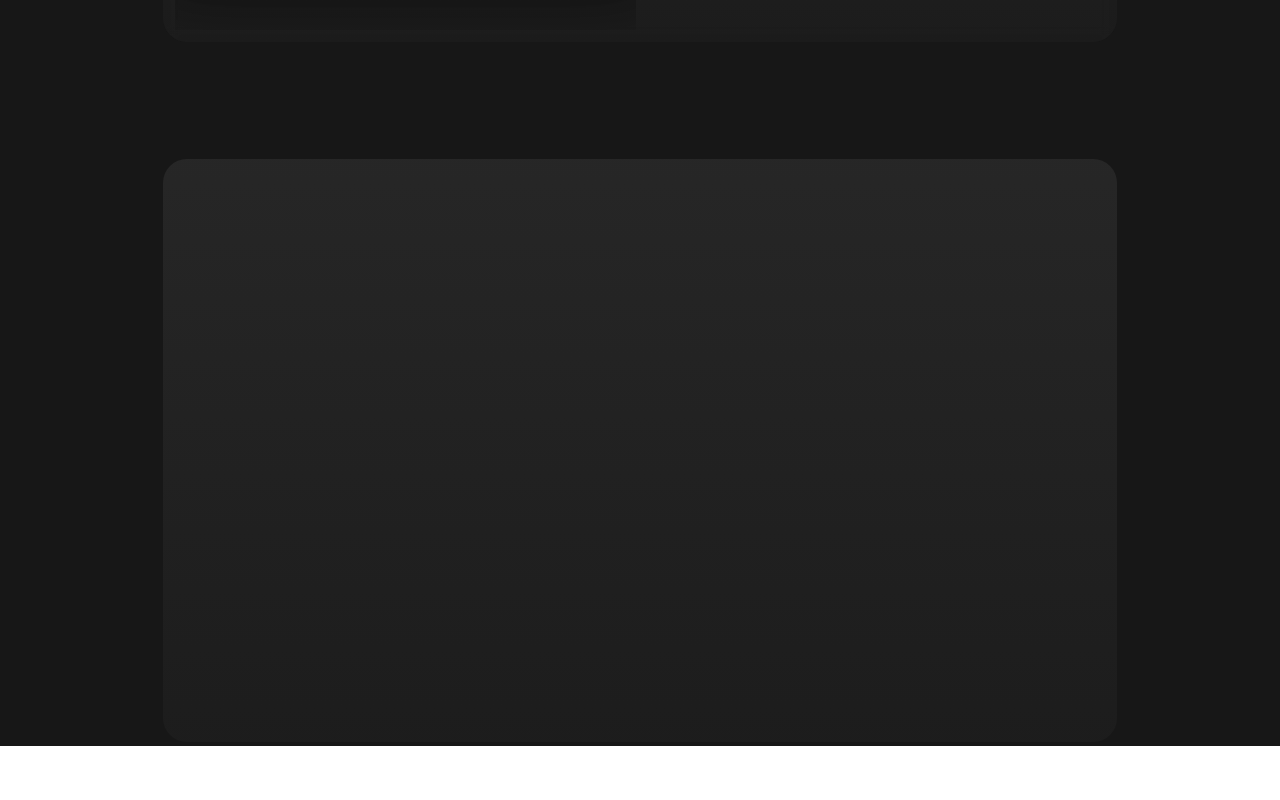
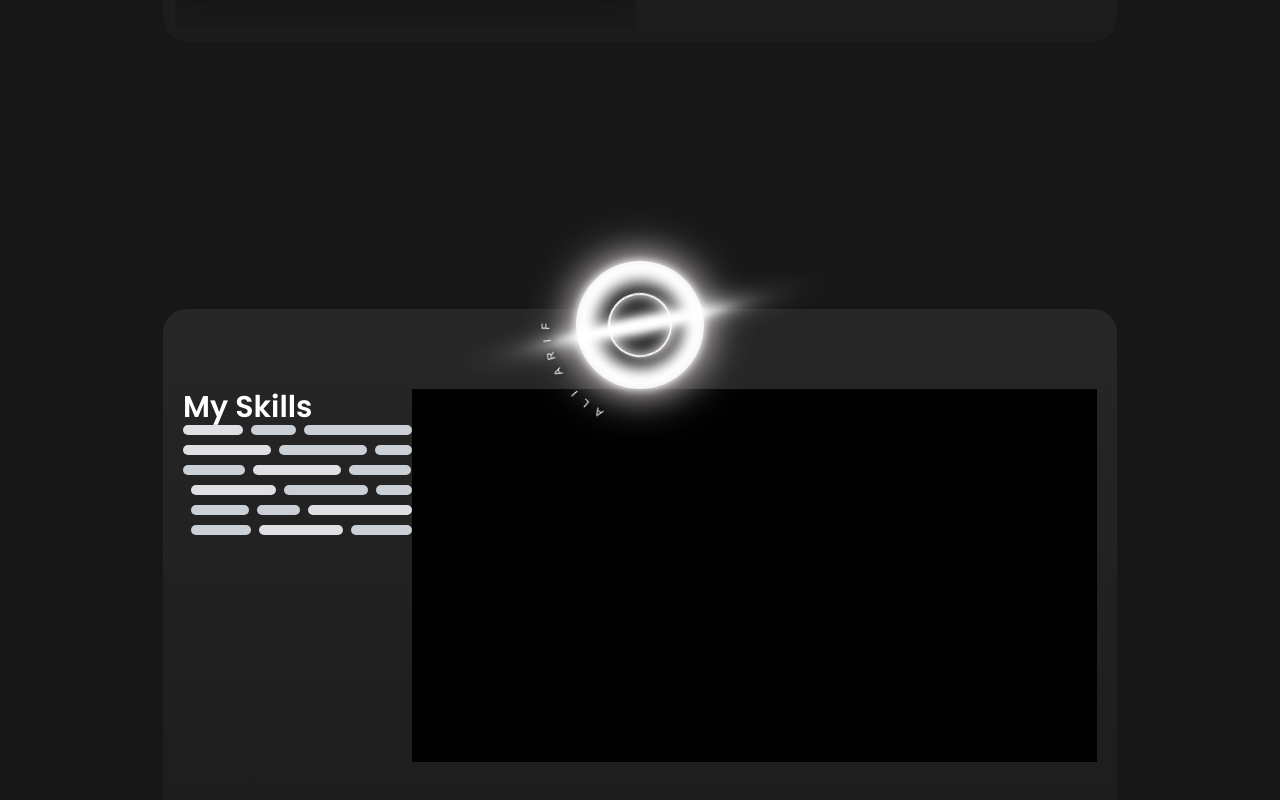
Before and after one commit to aa-coder-is-here/Portfolio-Website, a Next.js app: page / in a window 1280 px wide. Shown: the part 1162-1962 px from the top of the page. Before the commit the page ends 1908 px from the top, so only its background shows below. Built offline with nearby package versions, Linux system fonts and the light colour scheme.

Commit message:
Just trying to figure the svg section :(

```diff
--- a/src/Components/HoleSection.jsx
+++ b/src/Components/HoleSection.jsx
@@ -1,15 +1,31 @@
-import Hole from "@/UI Components/Hole";
+import { LoaderName } from "@/Data/Data";
+import BGSvg from "@/UI Components/BgSvg";
+import LoaderHole from "@/UI Components/HoleIs";
 
 const HoleSection = () => {
     return (
-        <div className="w-full h-[calc(100vh-100px)] flex justify-center items-end">
+        <div className="w-full h-[calc(100vh-0px)] flex justify-center items-end">
            {/* Block is here */}
-           <div className="w-9/12 h-5/6 bg-[linear-gradient(0deg,#32323233,#64646433)] rounded-3xl">
+           <div className="w-9/12 h-4/6 bg-[linear-gradient(0deg,#32323233,#64646433)] rounded-3xl relative flex px-5 py-20">
 
                 {/* Hole is here */}
-                <div className="">
+                <div className="absolute -top-12 left-[calc(50%-4rem)]">
                     {/* <Hole /> */}
+                    <LoaderHole name = {LoaderName} />
                 </div>
+
+                {/* The Images section is here */}
+                <div className="w-3/12 h-full flex">
+                {/* Content is place here */}
+                <div className="w-full h-full flex flex-col">
+                    <span className="text-3xl font-[600]">My Skills</span>
+                    <BGSvg />
+                </div>
+                </div>
+
+
+                {/* The text section is here */}
+                <div className="w-9/12 h-full bg-black"></div>
            </div>
         </div>
     )
--- a/src/Data/Data.jsx
+++ b/src/Data/Data.jsx
@@ -22,3 +22,7 @@ export const CodeText = {
         {SubHead: "10+" , Text: "O.S Contribution"},
     ]
 }
+
+// Hole Section data is as following
+
+export const LoaderName = "Ali Arif"
--- /dev/null
+++ b/src/UI Components/BgSvg.jsx
@@ -0,0 +1,42 @@
+const BGSvg = () => {
+    return (
+        <div>
+
+<div role="status" class="space-y-2.5 animate-pulse max-w-lg">
+    <div class="flex items-center w-full">
+        <div class="h-2.5 bg-gray-200 rounded-full dark:bg-gray-700 w-32"></div>
+        <div class="h-2.5 ms-2 bg-gray-300 rounded-full dark:bg-gray-600 w-24"></div>
+        <div class="h-2.5 ms-2 bg-gray-300 rounded-full dark:bg-gray-600 w-full"></div>
+    </div>
+    <div class="flex items-center w-full max-w-[480px]">
+        <div class="h-2.5 bg-gray-200 rounded-full dark:bg-gray-700 w-full"></div>
+                <div class="h-2.5 ms-2 bg-gray-300 rounded-full dark:bg-gray-600 w-full"></div>
+        <div class="h-2.5 ms-2 bg-gray-300 rounded-full dark:bg-gray-600 w-24"></div>
+    </div>
+    <div class="flex items-center w-full max-w-[400px]">
+        <div class="h-2.5 bg-gray-300 rounded-full dark:bg-gray-600 w-full"></div>
+        <div class="h-2.5 ms-2 bg-gray-200 rounded-full dark:bg-gray-700 w-80"></div>
+        <div class="h-2.5 ms-2 bg-gray-300 rounded-full dark:bg-gray-600 w-full"></div>
+    </div>
+    <div class="flex items-center w-full max-w-[480px]">
+        <div class="h-2.5 ms-2 bg-gray-200 rounded-full dark:bg-gray-700 w-full"></div>
+                <div class="h-2.5 ms-2 bg-gray-300 rounded-full dark:bg-gray-600 w-full"></div>
+        <div class="h-2.5 ms-2 bg-gray-300 rounded-full dark:bg-gray-600 w-24"></div>
+    </div>
+    <div class="flex items-center w-full max-w-[440px]">
+        <div class="h-2.5 ms-2 bg-gray-300 rounded-full dark:bg-gray-600 w-32"></div>
+        <div class="h-2.5 ms-2 bg-gray-300 rounded-full dark:bg-gray-600 w-24"></div>
+        <div class="h-2.5 ms-2 bg-gray-200 rounded-full dark:bg-gray-700 w-full"></div>
+    </div>
+    <div class="flex items-center w-full max-w-[360px]">
+        <div class="h-2.5 ms-2 bg-gray-300 rounded-full dark:bg-gray-600 w-full"></div>
+        <div class="h-2.5 ms-2 bg-gray-200 rounded-full dark:bg-gray-700 w-80"></div>
+        <div class="h-2.5 ms-2 bg-gray-300 rounded-full dark:bg-gray-600 w-full"></div>
+    </div>
+    <span class="sr-only">Loading...</span>
+</div>
+        </div>
+    )
+}
+
+export default BGSvg;
--- a/src/UI Components/Hole/Hole.css
+++ /dev/null
@@ -1,97 +0,0 @@
-.hole {
-    width: 200px;
-    height: 200px;
-    /* max-width: 100%; */
-    aspect-ratio: 1/1;
-    background: #171717;
-    border-radius: 100%;
-  }
-  .hole::before,
-  .hole::after {
-    content: "";
-    position: absolute;
-    top: 50%;
-    background: transparent;
-    box-shadow: 0px -10px 0 0 #171717;
-    width: 50px;
-    height: 20px;
-  }
-  .hole::before {
-    left: -48px;
-    border-top-right-radius: 20px;
-  }
-  .hole::after {
-    right: -48px;
-    border-top-left-radius: 20px;
-  }
-
-  .hole i {
-    display: block;
-    position: absolute;
-    width: 50px;
-    height: 50px;
-    border-radius: 140px;
-    opacity: 0;
-    animation-name: scale;
-    animation-duration: 3s;
-    animation-iteration-count: infinite;
-    animation-timing-function: linear;
-  }
-
-  .hole i:nth-child(1) {
-    animation-delay: 0.3s;
-  }
-
-  .hole i:nth-child(2) {
-    animation-delay: 0.6s;
-  }
-
-  .hole i:nth-child(3) {
-    animation-delay: 0.9s;
-  }
-
-  .hole i:nth-child(4) {
-    animation-delay: 1.2s;
-  }
-
-  .hole i:nth-child(5) {
-    animation-delay: 1.5s;
-  }
-
-  .hole i:nth-child(6) {
-    animation-delay: 1.8s;
-  }
-
-  .hole i:nth-child(7) {
-    animation-delay: 2.1s;
-  }
-
-  .hole i:nth-child(8) {
-    animation-delay: 2.4s;
-  }
-
-  .hole i:nth-child(9) {
-    animation-delay: 2.7s;
-  }
-
-  .hole i:nth-child(10) {
-    animation-delay: 3s;
-  }
-
-  @keyframes scale {
-    0% {
-      transform: scale(2);
-      opacity: 0;
-      box-shadow: 0px 0px 50px rgba(255, 255, 255, 0.5);
-    }
-    50% {
-      transform: scale(1) translate(0px, -5px);
-      opacity: 1;
-      box-shadow: 0px 8px 20px rgba(255, 255, 255, 0.5);
-    }
-    100% {
-      transform: scale(0.1) translate(0px, 5px);
-      opacity: 0;
-      box-shadow: 0px 10px 20px rgba(255, 255, 255, 0);
-    }
-  }
--- a/src/UI Components/Hole/index.jsx
+++ /dev/null
@@ -1,19 +0,0 @@
-import "./Hole.css";
-const Hole = () => {
-  return (
-    <div className="flex__center hole">
-      <i></i>
-      <i></i>
-      <i></i>
-      <i></i>
-      <i></i>
-      <i></i>
-      <i></i>
-      <i></i>
-      <i></i>
-      <i></i>
-    </div>
-  );
-};
-
-export default Hole;
--- /dev/null
+++ b/src/UI Components/HoleIs.jsx
@@ -0,0 +1,172 @@
+import React from 'react';
+import styled from 'styled-components';
+
+const LoaderHole = ({name}) => {
+  return (
+    <StyledWrapper>
+      <div className="loader">
+        <div className="blackhole">
+          <div className="blackhole-circle" />
+          <div className="blackhole-disc" />
+        </div>
+        <div className="curve">
+          <svg viewBox="0 0 500 500">
+            <path id="loading" d="M73.2,148.6c4-6.1,65.5-96.8,178.6-95.6c111.3,1.2,170.8,90.3,175.1,97" />
+            <text width={500}>
+              <textPath xlinkHref="#loading">
+                {name}
+              </textPath>
+            </text>
+          </svg>
+        </div>
+      </div>
+    </StyledWrapper>
+  );
+}
+
+const StyledWrapper = styled.div`
+  .loader {
+    display: flex;
+    width: 8rem;
+    height: 8rem;
+    justify-content: center;
+    align-items: center;
+    position: relative;
+    flex-direction: column;
+  }
+
+  .curve {
+    width: 180%;
+    height: 180%;
+    position: absolute;
+    animation: rotate 8s linear infinite;
+    fill: transparent;
+  }
+
+  .curve text {
+    letter-spacing: 20px;
+    text-transform: uppercase;
+    font: 1.5em "Fira Sans", sans-serif;
+    fill: white;
+    filter: drop-shadow(0 2px 8px black);
+  }
+
+  .blackhole {
+    display: flex;
+    position: absolute;
+    width: 8rem;
+    height: 8rem;
+    align-items: center;
+    justify-content: center;
+  }
+
+  .blackhole-circle {
+    z-index: 0;
+    display: flex;
+    width: 100%;
+    height: 100%;
+    border-radius: 50%;
+    background: radial-gradient(circle at center, black 25%, white 35%, white 100%);
+    box-shadow: 0px 0px 2rem #c2babb;
+    align-items: center;
+    justify-content: center;
+  }
+
+  .blackhole-circle::after {
+    z-index: 0;
+    position: absolute;
+    content: "";
+    display: flex;
+    width: 100%;
+    height: 100%;
+    border-radius: 50%;
+    border: 4px solid white;
+    background: radial-gradient(circle at center, black 35%, white 60%, white 100%);
+    box-shadow: 0px 0px 5rem #c2babb;
+    align-items: center;
+    justify-content: center;
+    filter: blur(4px);
+    animation: pulseAnimation linear infinite 2s alternate-reverse;
+  }
+
+  .blackhole-circle::before {
+    z-index: 1;
+    content: "";
+    display: flex;
+    width: 4rem;
+    height: 4rem;
+    border: 2px solid #ffffff;
+    box-shadow: 3px 3px 10px #c2babb, inset 0 0 1rem #ffffff;
+    border-radius: 50%;
+    top: 5rem;
+    filter: blur(0.5px);
+    animation: rotate linear infinite 3s;
+  }
+
+  .blackhole-disc {
+    position: absolute;
+    z-index: 0;
+    display: flex;
+    width: 5rem;
+    height: 10rem;
+    border-radius: 50%;
+    background: radial-gradient(circle at center, #ffffff 80%, #353535 90%, white 100%);
+    filter: blur(1rem) brightness(130%);
+    border: 1rem solid white;
+    box-shadow: 0px 0px 3rem #d7c4be;
+    transform: rotate3d(1, 1, 1, 220deg);
+    animation: pulseAnimation2 linear infinite 2s alternate-reverse;
+    justify-content: center;
+    align-items: center;
+  }
+
+  .blackhole-disc::before {
+    content: "";
+    position: absolute;
+    z-index: 0;
+    display: flex;
+    width: 5rem;
+    height: 10rem;
+    border-radius: 50%;
+    background: radial-gradient(circle at center, #ffffff 80%, #353535 90%, white 100%);
+    filter: blur(3rem);
+    border: 1rem solid white;
+    box-shadow: 0px 0px 6rem #d7c4be;
+    animation: pulseAnimation linear infinite 2s alternate-reverse;
+  }
+
+  @keyframes rotate {
+    0% {
+      transform: rotate(0deg);
+    }
+
+    100% {
+      transform: rotate(360deg);
+    }
+  }
+
+  @keyframes pulseAnimation {
+    0% {
+      box-shadow: 0px 0px 3rem #c2babb;
+      transform: scale(1);
+    }
+
+    100% {
+      box-shadow: 0px 0px 5rem #c2babb;
+      transform: scale(1.09);
+    }
+  }
+
+  @keyframes pulseAnimation2 {
+    0% {
+      box-shadow: 0px 0px 3rem #c2babb;
+      transform: rotate3d(1, 1, 1, 220deg) scale(1);
+    }
+
+    100% {
+      box-shadow: 0px 0px 5rem #c2babb;
+      transform: rotate3d(1, 1, 1, 220deg)  scale(.95);
+    }
+  }`;
+
+export default LoaderHole;
```
